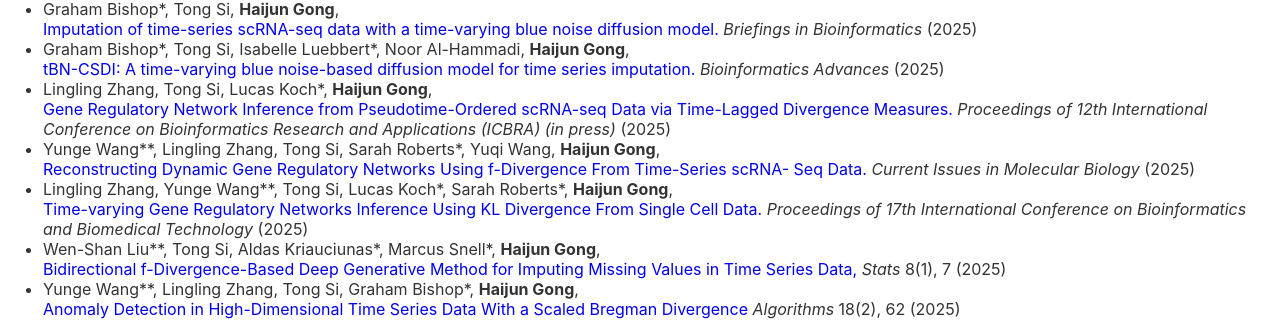
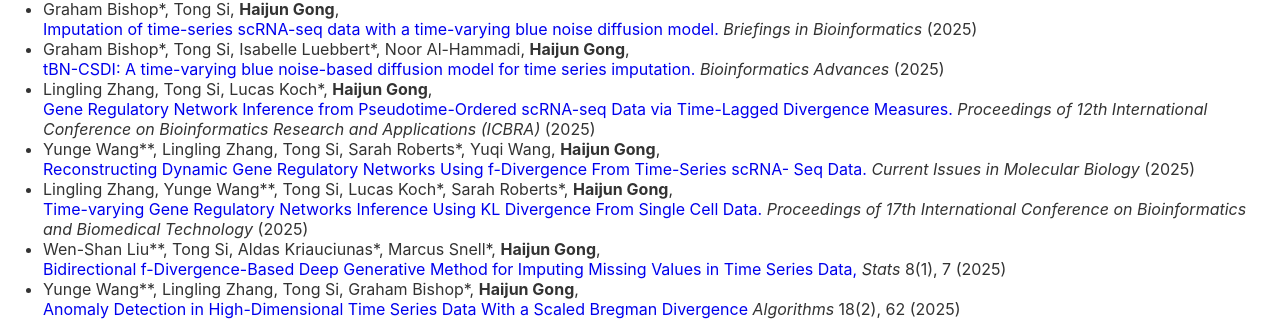
Before and after one commit to GongData/gongData.github.io, a Jekyll site: the page built from _pages/Research.md, in a window 1280 px wide and 900 px high. Shown: the part 268-589 px from the top of the window. Built offline with Jekyll 4.4.1, drawn with Linux system fonts in a browser that asks for light colours.

Commit message:
Update Research.md

```diff
--- a/_pages/Research.md
+++ b/_pages/Research.md
@@ -33,7 +33,7 @@
 
 </li>
 
- <li> Lingling Zhang, Tong Si, Lucas Koch*,  <b>Haijun Gong</b>, <a style="text-decoration:none" href="https://dl.acm.org/"> <br> Gene Regulatory Network Inference from Pseudotime-Ordered scRNA-seq Data via Time-Lagged Divergence Measures.</a>   <i> Proceedings of 12th International Conference on Bioinformatics Research and Applications (ICBRA) (in press) </i> (2025)
+ <li> Lingling Zhang, Tong Si, Lucas Koch*,  <b>Haijun Gong</b>, <a style="text-decoration:none" href="https://dl.acm.org/doi/10.1145/3774976.3774995"> <br> Gene Regulatory Network Inference from Pseudotime-Ordered scRNA-seq Data via Time-Lagged Divergence Measures.</a>   <i> Proceedings of 12th International Conference on Bioinformatics Research and Applications (ICBRA) </i> (2025)
 <br>
 
 </li>
```
